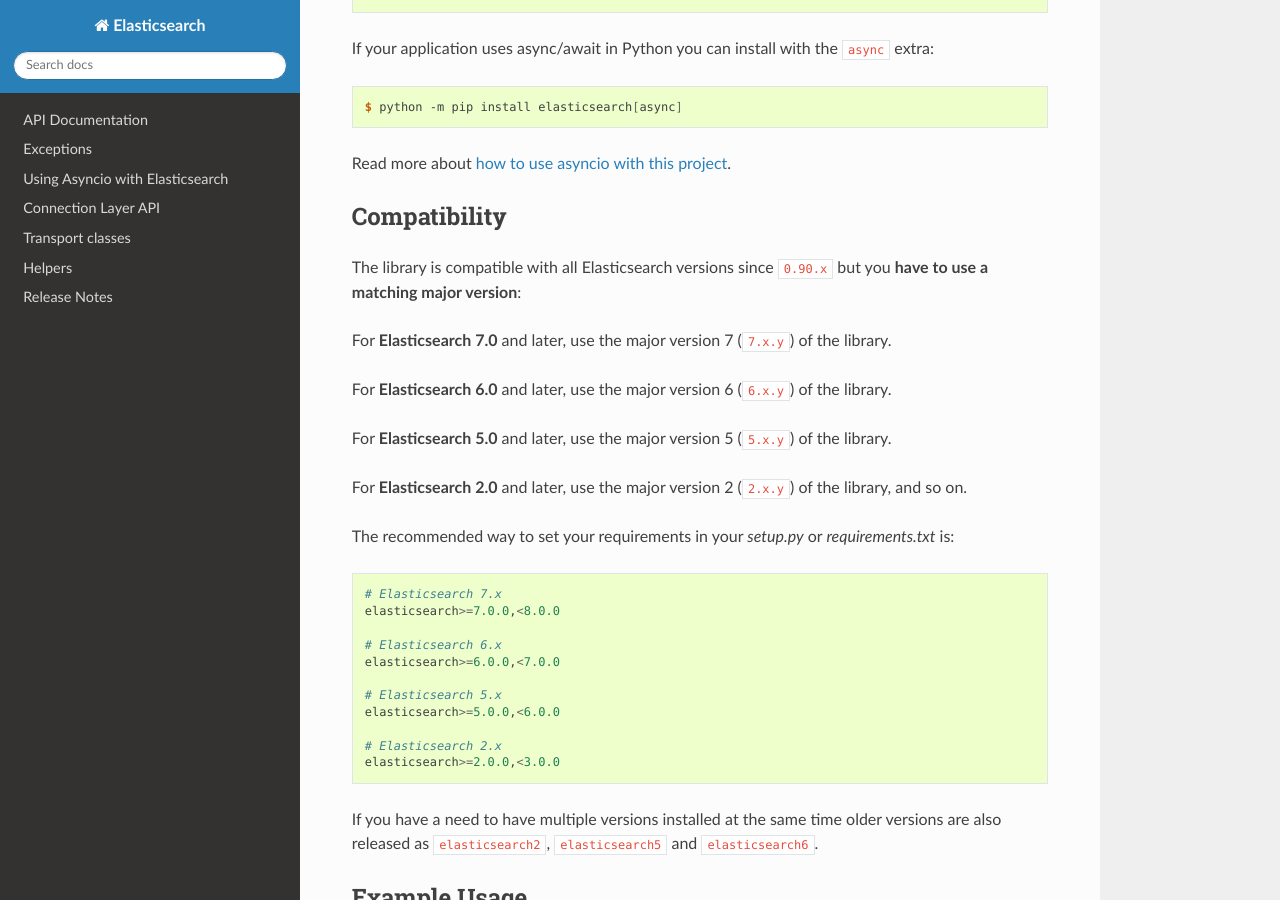
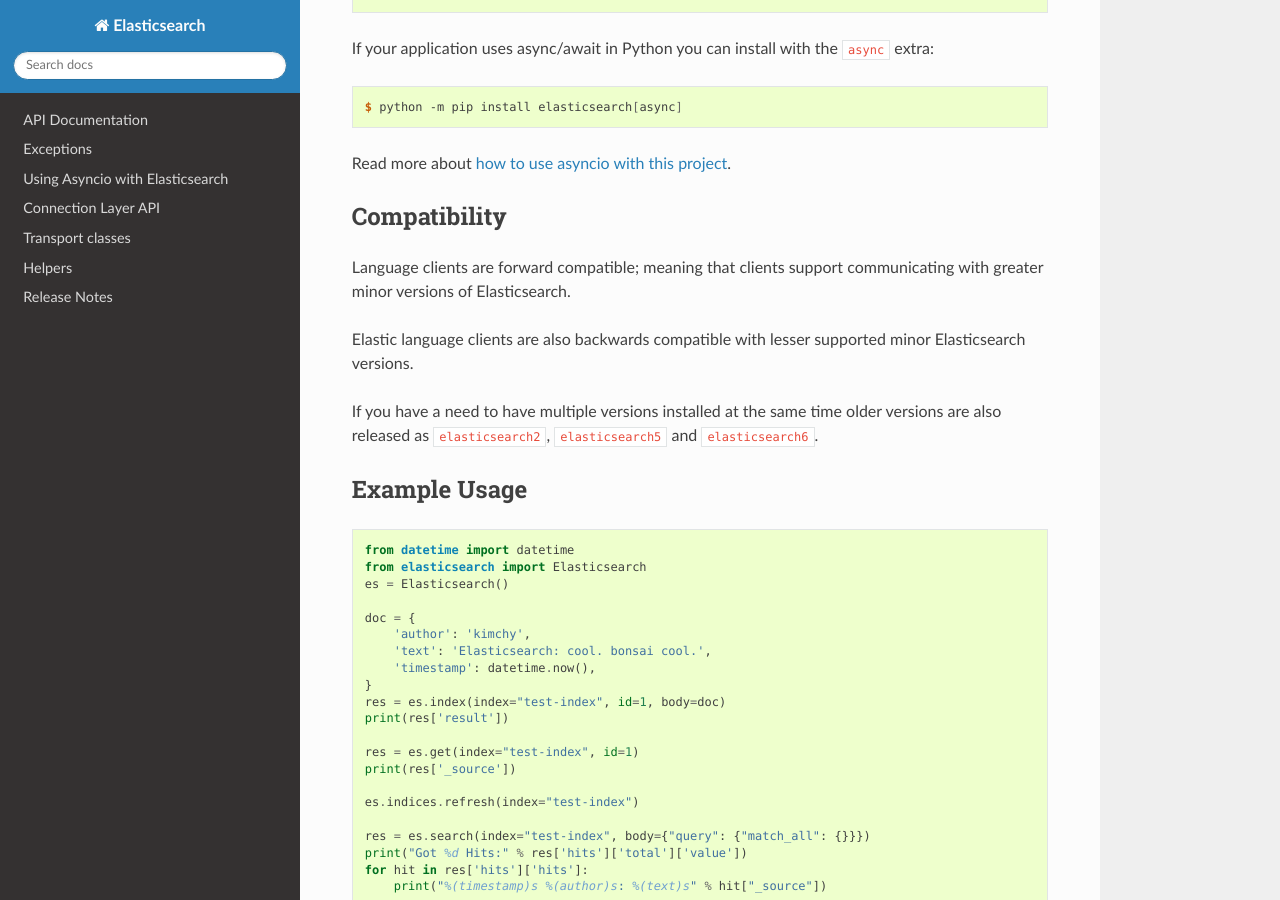
Before and after one commit to elastic/elasticsearch-py, a Sphinx documentation site: the page built from docs/sphinx/index.rst, in a window 1280 px wide and 900 px high, scrolled down 367 px. Built offline with Sphinx 7.4.7 and the Read the Docs theme 2.0.0, drawn with Linux system fonts in a browser that asks for light colours; the version number could not be read and is left out.

Commit message:
Update compatibility matrix to reflect supported versions

```diff
--- a/docs/sphinx/index.rst
+++ b/docs/sphinx/index.rst
@@ -29,37 +29,11 @@ Read more about `how to use asyncio with this project <async.html>`_.
 Compatibility
 -------------
 
-The library is compatible with all Elasticsearch versions since ``0.90.x`` but you
-**have to use a matching major version**:
+Language clients are forward compatible; meaning that clients support communicating
+with greater minor versions of Elasticsearch.
 
-For **Elasticsearch 7.0** and later, use the major version 7 (``7.x.y``) of the
-library.
-
-For **Elasticsearch 6.0** and later, use the major version 6 (``6.x.y``) of the
-library.
-
-For **Elasticsearch 5.0** and later, use the major version 5 (``5.x.y``) of the
-library.
-
-For **Elasticsearch 2.0** and later, use the major version 2 (``2.x.y``) of the
-library, and so on.
-
-The recommended way to set your requirements in your `setup.py` or
-`requirements.txt` is:
-
-.. code-block:: python
-
-    # Elasticsearch 7.x
-    elasticsearch>=7.0.0,<8.0.0
-
-    # Elasticsearch 6.x
-    elasticsearch>=6.0.0,<7.0.0
-
-    # Elasticsearch 5.x
-    elasticsearch>=5.0.0,<6.0.0
-
-    # Elasticsearch 2.x
-    elasticsearch>=2.0.0,<3.0.0
+Elastic language clients are also backwards compatible with lesser supported
+minor Elasticsearch versions.
 
 If you have a need to have multiple versions installed at the same time older
 versions are also released as ``elasticsearch2``, ``elasticsearch5`` and ``elasticsearch6``.
```
Also changed, not shown: README.rst (+4 -28 lines), 1 other file.
